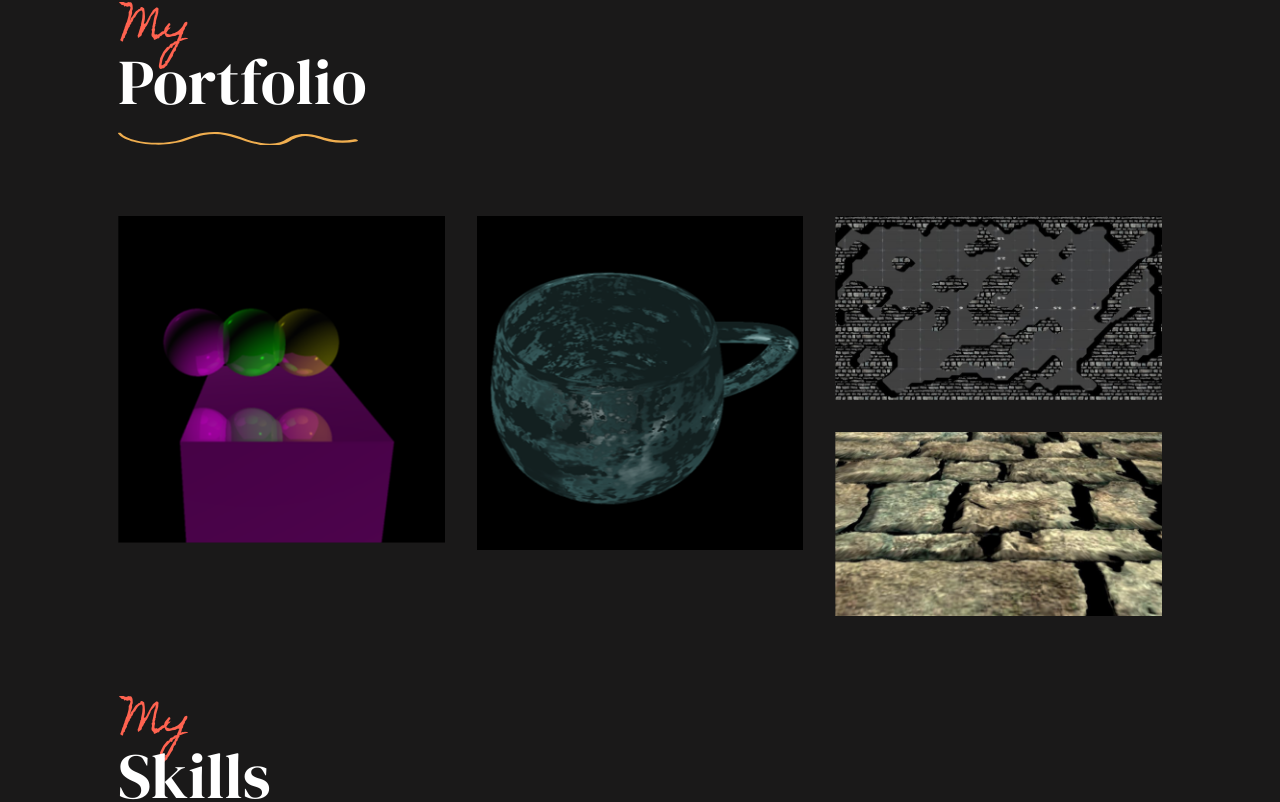
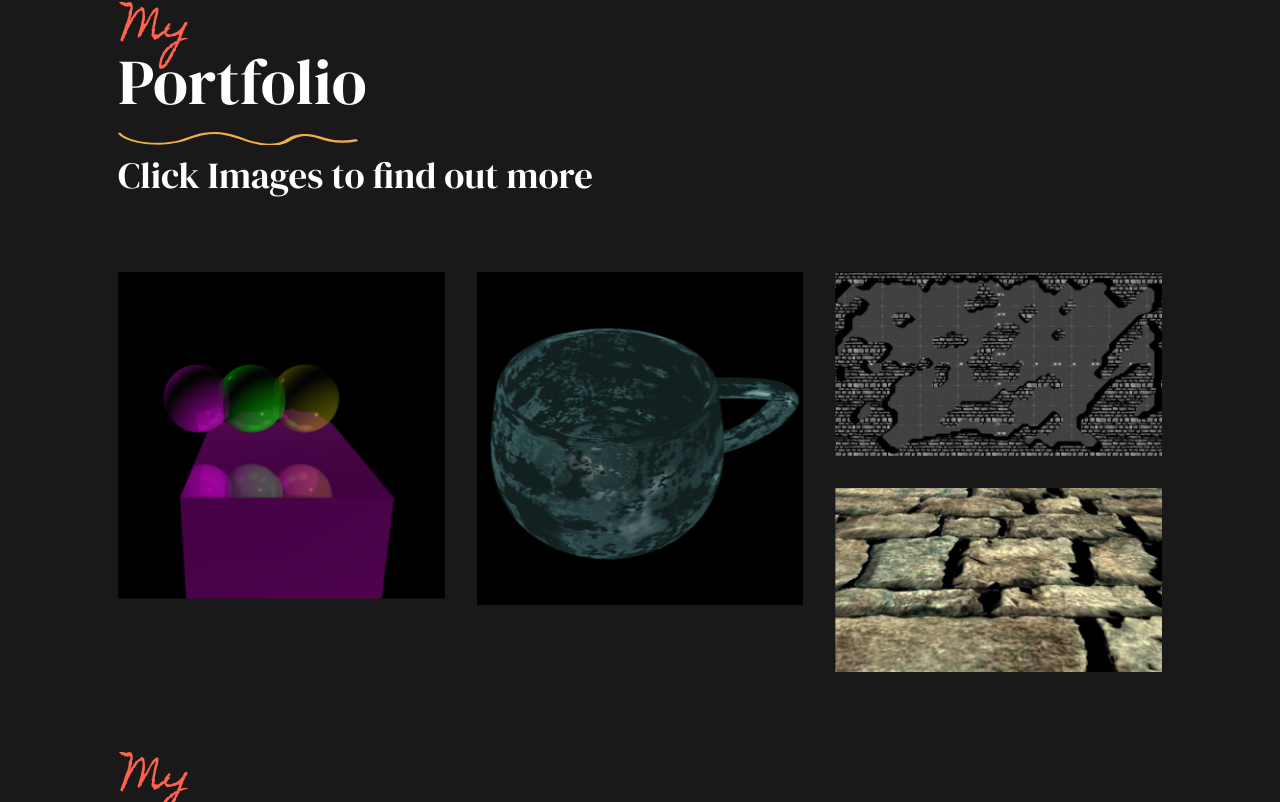
Before and after one commit to soapy98/soapy98.github.io, a website: page index.html in a window 1280 px wide. Shown: the part 4288-5090 px from the top of the page. Drawn offline with Linux system fonts and the light colour scheme; a web font is replaced by a local one.

Commit message:
info to click image

```diff
--- a/index.html
+++ b/index.html
@@ -455,10 +455,10 @@
                             fill="currentColor" />
                     </svg>
                 </div>
+                <h2 class="portfolio-title">Click Images to find out more</h2>
             </div>
             <div class="portfolio-listing">
                 <!-- Portfolio Title -->
-
 
                 <!-- Row 1 -->
                 <div class="portfolio-row">
```
